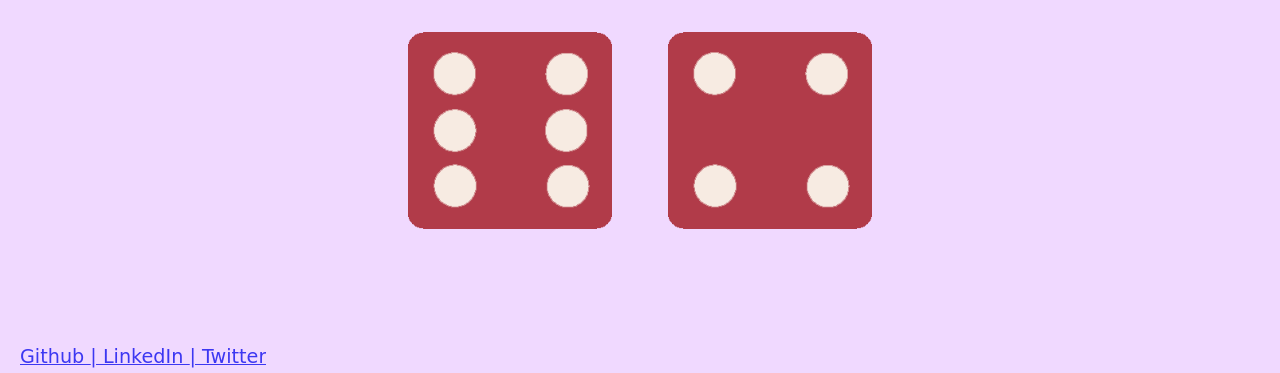
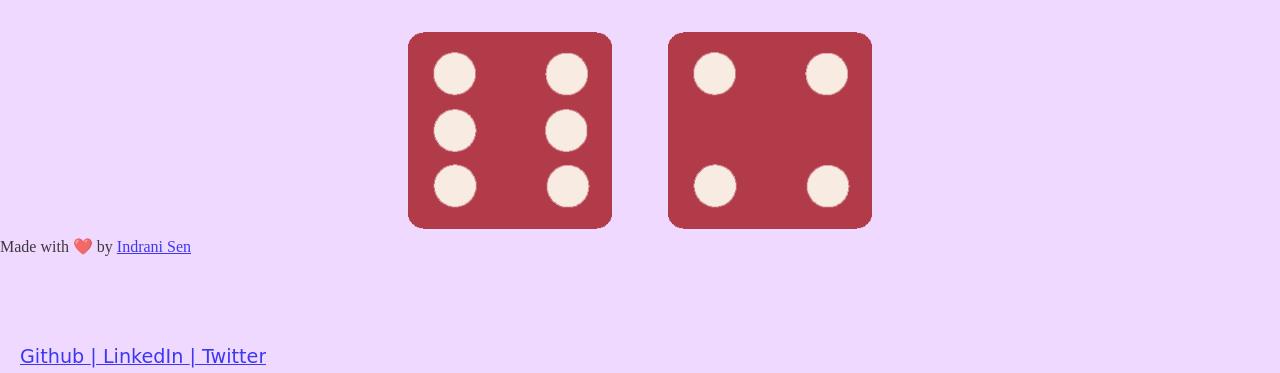
Before and after one commit to indranigit/Dice-Game, a plain HTML site: page index.html in a window 1280 px wide. Shown: the part 427-800 px from the top of the page. Drawn offline with Linux system fonts and the light colour scheme.

Commit message:
Update index.html

```diff
--- a/index.html
+++ b/index.html
@@ -26,8 +26,10 @@
       </div>
 
     </div>
+	  <div class="foot">Made with ❤️ by <a href="https://www.linkedin.com/in/indrani-sen-4186671a5">Indrani Sen</a></div>
     <footer>
 			<a href="https://github.com/indranigit" target="_blank">Github </a><a href="https://www.linkedin.com/in/indrani-sen-4186671a5" target="_blank">| LinkedIn </a><a href="https://twitter.com/IndraniSen17" target="_blank">| Twitter </a>
         </footer>
+
 <script src="javascript/script.js"></script>
 </body></html>
```
